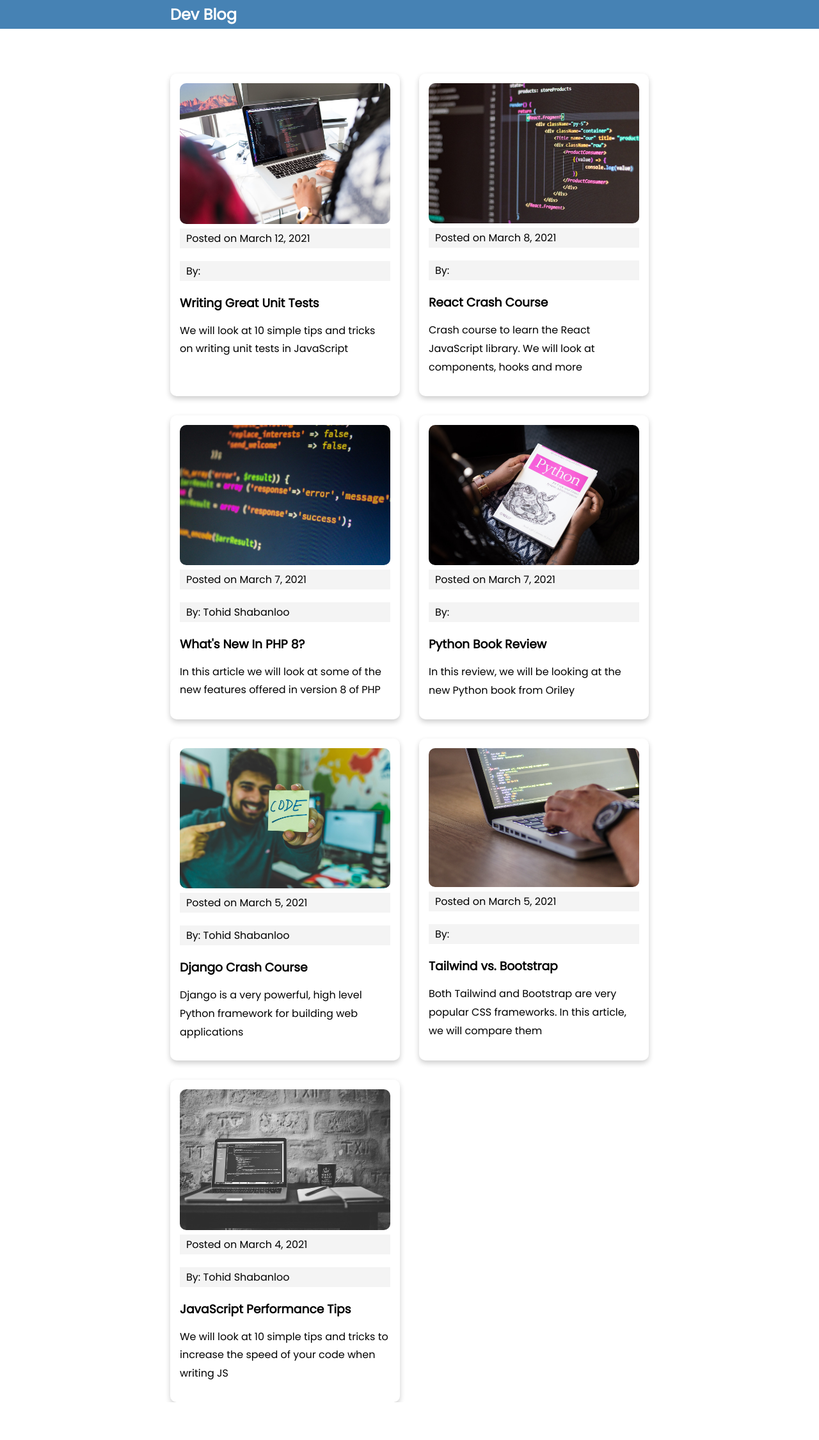
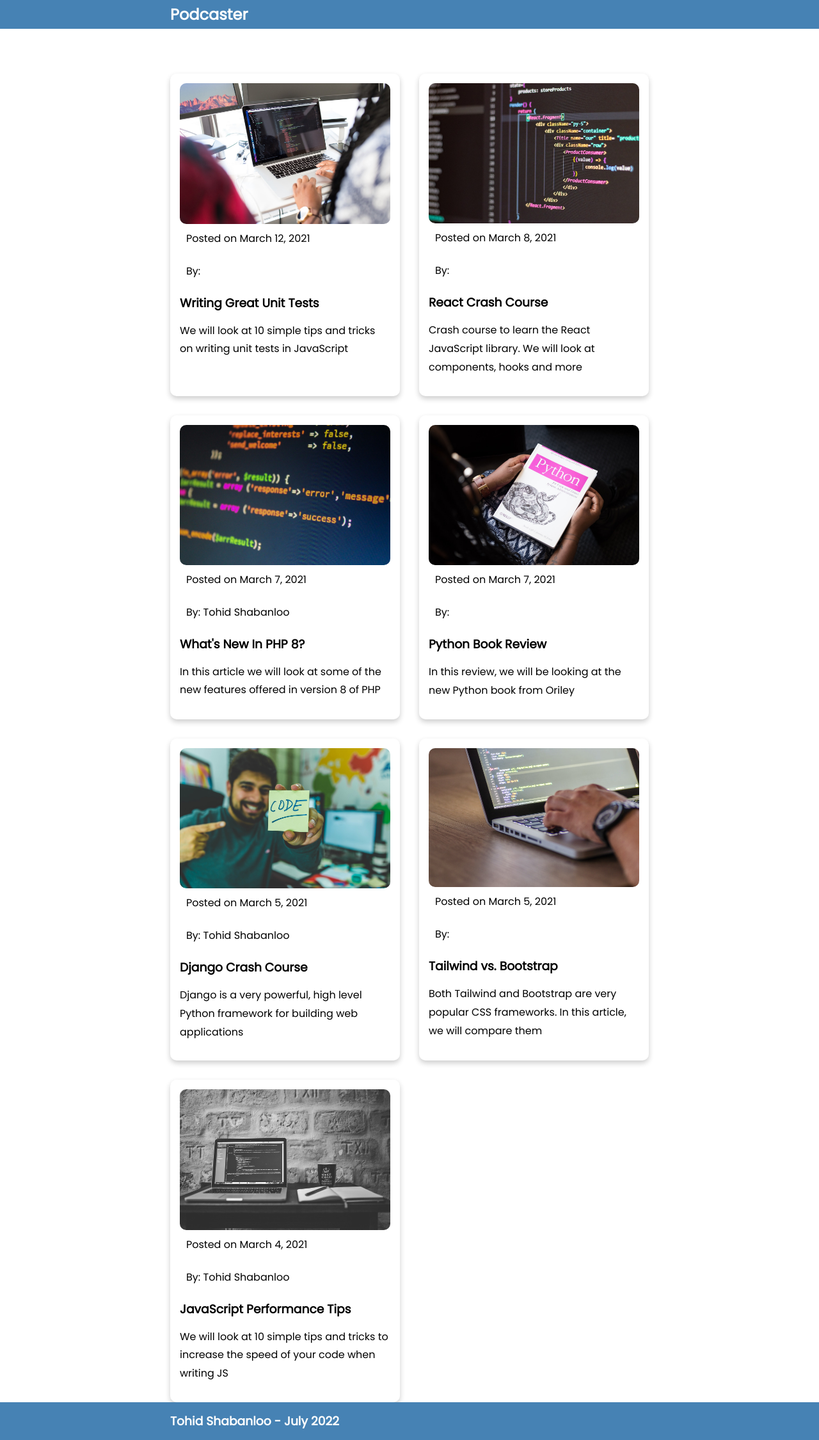
Before and after one commit to tohidshabanloo/next-mdx-blog, a Next.js app: page / in a window 1280 px wide. Shown: the whole page at 64% size. Before the commit the page ends 2191 px from the top, so only its background shows below. Built offline with nearby package versions, Linux system fonts and the light colour scheme.

Commit message:
some css changes

```diff
--- /dev/null
+++ b/components/Footer.js
@@ -0,0 +1,15 @@
+import React from "react";
+import Link from "next/link";
+
+export default function Footer() {
+  return (
+    <footer>
+
+      <div className="container">
+        <Link target="_blank" href="https://tohidsh.com" passHref>
+          <h3 className="footer"> Tohid Shabanloo {`- July 2022`}</h3>
+        </Link>
+      </div>
+    </footer>
+  );
+}
--- a/components/Header.js
+++ b/components/Header.js
@@ -6,7 +6,7 @@ export default function Header() {
     <header>
       <div className="container">
         <Link href="/" passHref>
-          <h2>Dev Blog</h2>
+          <h2>Podcaster</h2>
         </Link>
       </div>
     </header>
--- a/pages/_app.js
+++ b/pages/_app.js
@@ -1,5 +1,6 @@
 import "../styles/globals.css";
 import Header from "../components/Header";
+import Footer from "../components/Footer";
 
 function MyApp({ Component, pageProps }) {
   return (
@@ -8,6 +9,7 @@ function MyApp({ Component, pageProps }) {
       <main className="container">
         <Component {...pageProps} />
       </main>
+      <Footer />
     </>
   );
 }
--- a/pages/index.js
+++ b/pages/index.js
@@ -13,7 +13,7 @@ export default function Home({ posts }) {
   return (
     <div>
       <Head>
-        <title>Dev Blog</title>
+        <title>Podcaster</title>
         {/* <meta name="description" content="Generated by create next app" />
         <link rel="icon" href="/favicon.ico" /> */}
       </Head>
--- a/styles/globals.css
+++ b/styles/globals.css
@@ -30,6 +30,19 @@ header {
   color: #fff;
   padding: 5px;
   margin-bottom: 40px;
+  cursor: pointer;
+}
+
+footer {
+  background: steelblue;
+  color: #fff;
+  padding: 15px;
+}
+.footer {
+  cursor: pointer;
+}
+.footer:hover {
+  color: rgb(10, 10, 10);
 }
 
 header a {
@@ -81,6 +94,10 @@ header a {
   padding: 15px;
   border-radius: 10px;
   box-shadow: 0 4px 8px 0 rgba(0, 0, 0, 0.2);
+  cursor: pointer;
+}
+.card:hover {
+  background: rgba(70, 131, 180, 0.096);
 }
 
 .card-page {
@@ -92,7 +109,7 @@ header a {
 }
 
 .post-date {
-  background: #f4f4f4;
+  /* background: #f4f4f4; */
   margin-bottom: 20px;
   padding: 3px 10px;
 }
```
